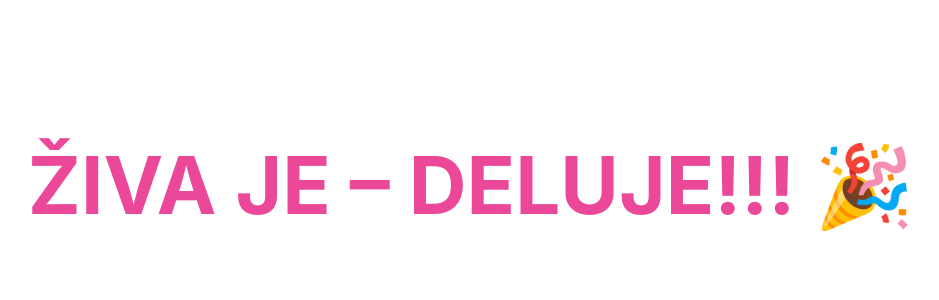
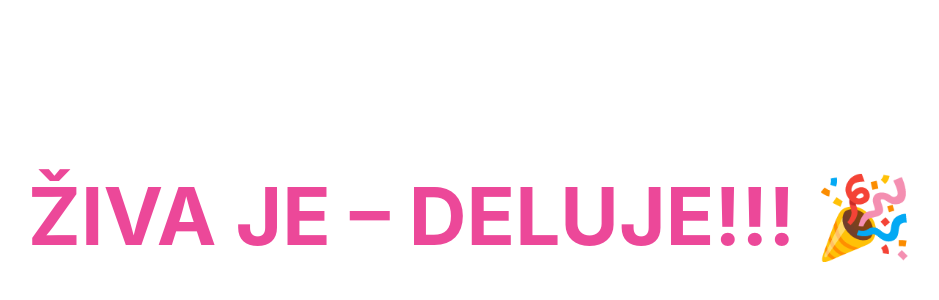
Before and after one commit to navorjerdna-stack/testmaxxes, a Next.js app: page / in a window 1280 px wide. Shown: the part 184-484 px from the top of the page, without its empty margins (169-1108 px from the left). Built offline with nearby package versions, Linux system fonts and the light colour scheme.

Commit message:
final minimal working page
Refactor layout to center the heading vertically.

```diff
--- a/src/app/page.tsx
+++ b/src/app/page.tsx
@@ -1,7 +1,7 @@
 export default function Home() {
   return (
-    <h1 style={{fontSize:"5rem",textAlign:"center",marginTop:"40vh",color:"#ec4899"}}>
-      ŽIVA JE – DELUJE!!! 🎉
-    </h1>
+    <div style={{minHeight:"100vh",display:"flex",alignItems:"center",justifyContent:"center"}}>
+      <h1 style={{fontSize:"5rem",color:"#ec4899"}}>ŽIVA JE – DELUJE!!! 🎉</h1>
+    </div>
   );
 }
```
